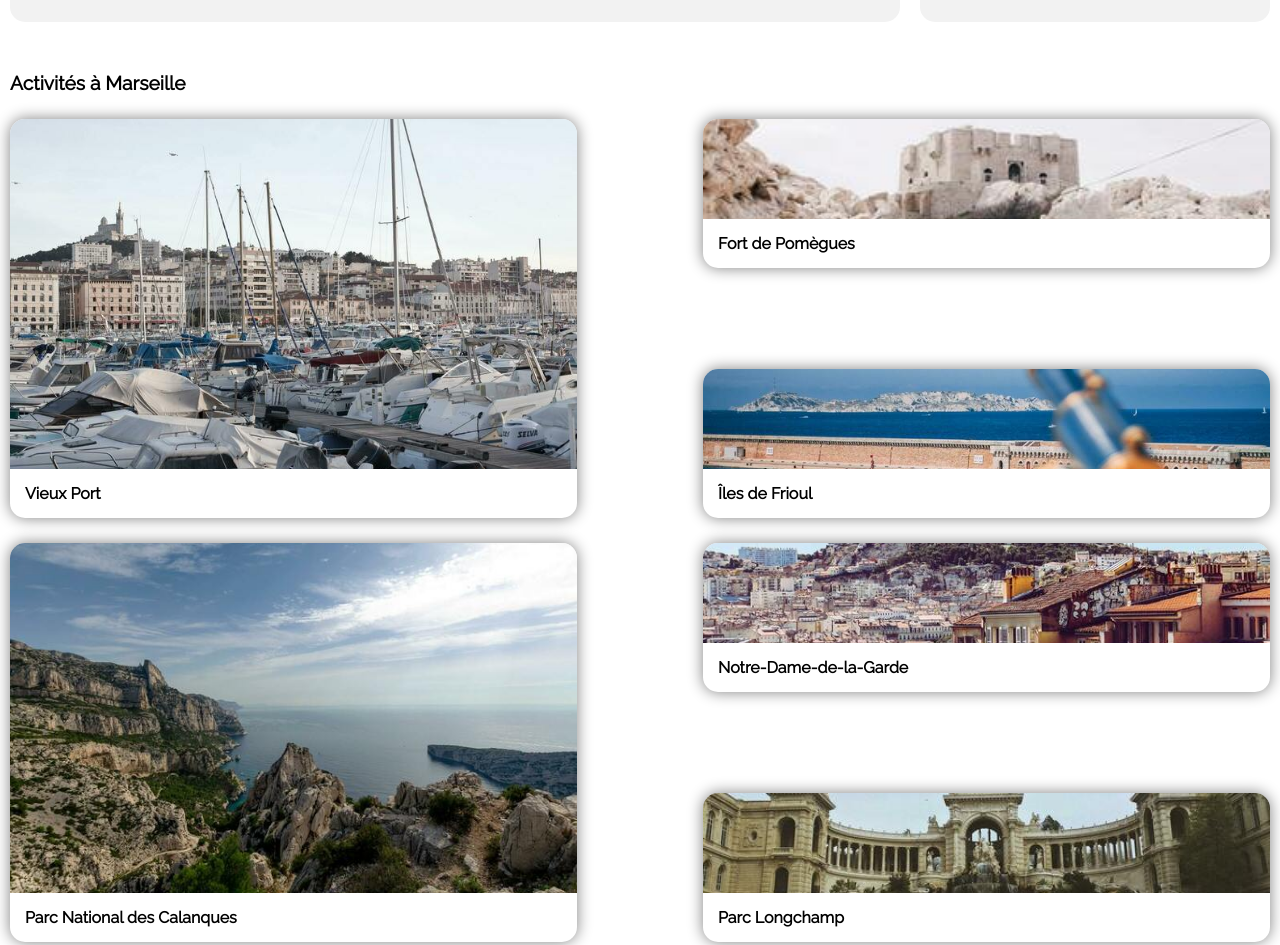
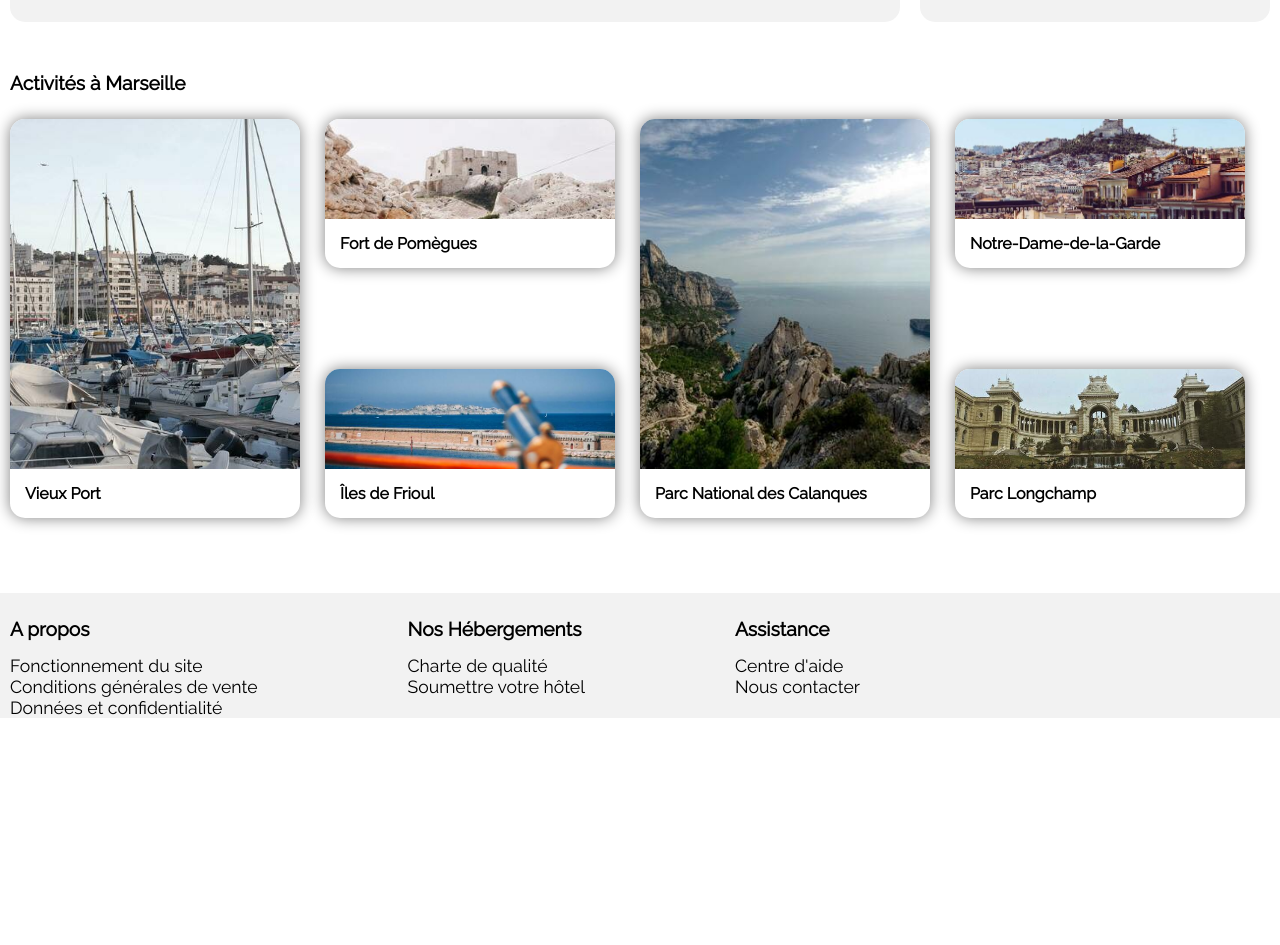
Before and after one commit to Ffedronic/FelixFedronic_2_16022021, a plain HTML site: page html/index.html in a window 1280 px wide. Shown: the part 1082-2027 px from the top of the page. After the commit the page ends 1800 px from the top, so only its background shows below. Drawn offline with Linux system fonts and the light colour scheme.

Commit message:
modification css

```diff
--- a/css/style_test.css
+++ b/css/style_test.css
@@ -414,6 +414,26 @@ body {
     padding: 15px;
 }
 
+/*--footer--*/
+
+.footer {
+    padding: 25px 10px 0px 10px;
+    background-color: #F2F2F2;
+}
+
+.footer__block {
+    margin : 0px 0px 30px 0px ;
+}
+
+.footer__block__title {
+    font-size: 1.2em;
+    margin : 0px 0px 15px 0px ;
+}
+
+.footer__block__list {
+    font-size: 1.1em;
+}
+
 @media all and (min-width : 576px) {
 
     .nav {
@@ -546,7 +566,7 @@ body {
         margin : 0px ;
     }
 
-    .activity__card__column__group .activity__card .activity__card__image {
+    .activity__card__column__group .activity__card__image {
         overflow: hidden;
         height: 100px;
     }
@@ -563,6 +583,19 @@ body {
     .activity__card__title {
         font-size: 1em;
         padding: 15px;
+    }
+
+    /*--footer--*/
+
+    .footer__block__title {
+        text-align: center;
+        font-size: 1.2em;
+        margin : 0px 0px 15px 0px ;
+    }
+
+    .footer__block__list {
+        text-align: center;
+        font-size: 1.1em;
     }
 
 
@@ -616,4 +649,26 @@ body {
         font-size: 0.9em;
     }
 
+    .activity__card__group {
+        flex-wrap: unset;
+    }
+
+    .activity__card__column__group {
+        margin: 0px 25px 25px 25px;
+    }
+
+    .footer {
+        display: flex;
+    }
+
+    .footer__block {
+        margin: 0px 150px 0px 0px;
+    }
+    .footer__block__title {
+        text-align :initial;
+    }
+
+    .footer__block__list {
+        text-align: initial;
+    }
 }
```
